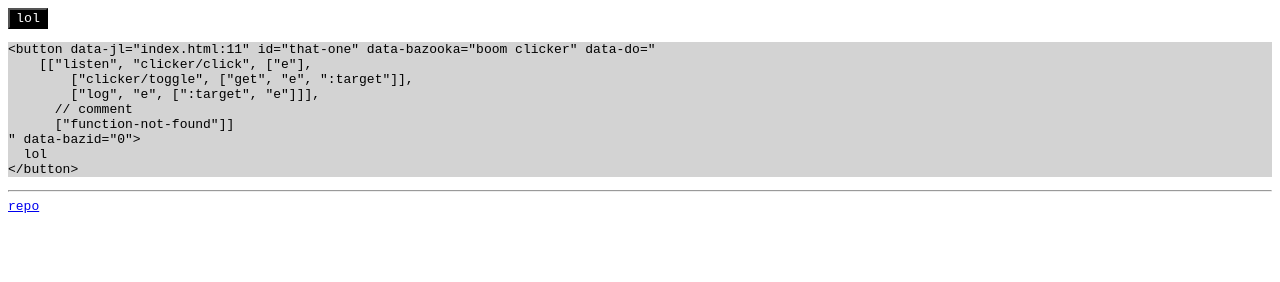
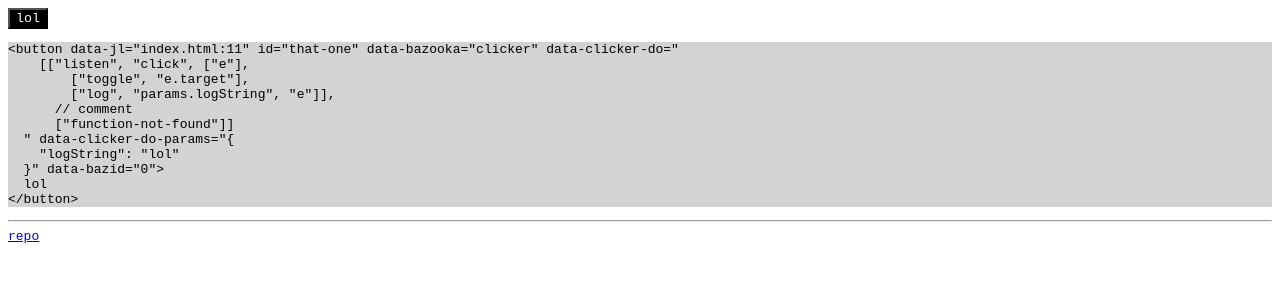
Before and after one commit to zemlanin/kaboom-drafts, a website: page index.html in a window 1280 px wide. Both pictures are taken after a click on the button "lol". Drawn offline with nearby package versions, Linux system fonts and the light colour scheme.

Commit message:
move kaboom logic to a separate file

```diff
--- a/index.html
+++ b/index.html
@@ -8,129 +8,28 @@
   </style>
 </head>
 <body>
-  <button id="that-one" data-bazooka="boom clicker"
-    data-do='
-      [["listen", "clicker/click", ["e"],
-          ["clicker/toggle", ["get", "e", ":target"]],
-          ["log", "e", [":target", "e"]]],
+  <button id="that-one" data-bazooka="clicker"
+    data-clicker-do='
+      [["listen", "click", ["e"],
+          ["toggle", "e.target"],
+          ["log", "params.logString", "e"]],
         // comment
         ["function-not-found"]]
-  '>
+    '
+    data-clicker-do-params='{
+      "logString": "lol"
+    }'>
     lol
   </button>
   <pre data-bazooka="display" data-display="#that-one"></pre>
   <hr/>
   <a href="https://github.com/zemlanin/kaboom-drafts">repo</a>
-  <script type="text/javascript" src="./bazooka.js"></script>
-  <script type="text/javascript" src="https://cdnjs.cloudflare.com/ajax/libs/lodash.js/3.10.1/lodash.min.js"></script>
+  <script type="text/javascript" src="./dist/bazooka.js"></script>
+  <script type="text/javascript" src="./dist/kaboom.js"></script>
   <script type="text/javascript">
     'use strict'
-    var baseFn = function (bindings, bindingNames, funcs) {
-      return function () {
-        var result, bs = _.cloneDeep(bindings)
 
-        for (var i = 0; i < bindingNames.length; i++) {
-          bs[bindingNames[i]] = arguments[i]
-        }
-        for (var j = 0; j < funcs.length; j++) {
-          result = boomFuncs.resolve(bs, _.cloneDeep(funcs[j]))
-        }
-
-        bs = null
-        return result
-      }
-    }
-
-    var boomFuncs = {
-      // ============ core ============
-      call: function (bindings, args) {
-        var func, funcName = args[0]
-
-        if (!funcName) { return null }
-
-        if (boomFuncs["string?"](funcName)) {
-          func = function (obj) { return boomFuncs.get(obj, boomFuncs["string"](funcName)) }
-        } else {
-          func = boomFuncs.resolve(bindings, funcName)
-
-          if (!boomFuncs["function?"](func)) {
-            console.error(
-              'function `%s` is not found in current namespace %o\n%s',
-              funcName, bindings,
-              bindings.node.dataset.do.replace(/^\n|\n\s*$/g, '')
-            )
-
-            return null
-          }
-        }
-
-        return func.apply(
-          null,
-          func._boomWithBindings
-            ? [bindings].concat(args.splice(1))
-            : args.splice(1).map(boomFuncs.resolve.bind(null, _.cloneDeep(bindings)))
-        )
-      },
-      resolve: function (bindings, expr) {
-        if (_.isArray(expr)) { return boomFuncs.call(bindings, expr) }
-
-        if (boomFuncs["string?"](expr)) { return boomFuncs["string"](expr) }
-
-        if (expr.split) {
-          if (expr.split('/').length == 2) {
-            return ((bindings || {})[expr.split('/')[0]] || {})[expr.split('/')[1]]
-          } else if (expr.split('/').length > 2) {
-            throw new Error('Too many slashes', expr)
-          }
-        }
-
-        return (bindings || {})[expr] || boomFuncs[expr] || null
-      },
-      listen: function (bindings, evSymbol, bindingNames) {
-        return bindings[evSymbol.split('/')[0]].events[evSymbol.split('/')[1]](
-          bindings.node,
-          baseFn(bindings, bindingNames, Array.prototype.splice.call(arguments, 3))
-        )
-      },
-      // ======== library ========
-      "string?": function (expr) {
-        return expr != null && !!expr.startsWith && expr.startsWith(':')
-      },
-      "function?": function (expr) { return !!expr && !!expr.apply },
-      string: function (expr) {
-        if (boomFuncs["string?"](expr)) {
-          return expr.replace(/^:/, '')
-        }
-        return expr
-      },
-      log: console.log.bind(console),
-      get: function (obj, key) { return obj[key] },
-    }
-
-    boomFuncs.call._boomWithBindings = true
-    boomFuncs.resolve._boomWithBindings = true
-    boomFuncs.listen._boomWithBindings = true
-
-    var boom = {
-      bazFunc: function (node) {
-        var doJSON = JSON.parse(node.dataset.do.replace(/^\s*\/\/.*$/gm, ''))
-        var bindings = _.merge(Baz(node).getComponents(), {node: node})
-
-        for (var i = 0; i < doJSON.length; i++) {
-          boomFuncs.resolve(bindings, doJSON[i])
-        }
-
-        doJSON = null
-        bindings = null
-      },
-    }
-
-    // ===================================
-
-    var clicker, display
-
-    clicker = {
-      bazFunc: function (node) {},
+    var clickerBoom = window.kaboom('clicker', {
       events: {
         click: function (node, pub) { node.onclick = pub }
       },
@@ -141,9 +40,13 @@
           node.setAttribute('style', 'background-color: black; color: white')
         }
       }
+    })
+
+    var clicker = function (node) {
+      clickerBoom(node)
     }
 
-    display = function (node) {
+    var display = function (node) {
       var displayedNode = document.querySelector(node.dataset.display)
 
       if (displayedNode) {
@@ -151,13 +54,12 @@
       }
     }
 
-    Baz.register({
-      boom: boom,
+    window.Baz.register({
       clicker: clicker,
       display: display,
     })
 
-    Baz.refresh()
+    window.Baz.refresh()
   </script>
 </body>
 </html>
--- /dev/null
+++ b/rollup.config.js
@@ -0,0 +1,14 @@
+import uglify from 'rollup-plugin-uglify';
+import commonjs from 'rollup-plugin-commonjs';
+import nodeResolve from 'rollup-plugin-node-resolve';
+
+export default {
+  entry: 'src/index.js',
+  dest: 'dist/kaboom.js',
+  format: 'umd',
+  plugins: [
+    nodeResolve({}),
+    commonjs({}),
+  ],
+  moduleName: 'kaboom'
+};
--- /dev/null
+++ b/src/index.js
@@ -0,0 +1,84 @@
+import zipObject from 'lodash/zipObject'
+import isFunction from 'lodash/isFunction'
+import isArray from 'lodash/isArray'
+import isString from 'lodash/isString'
+import identity from 'lodash/identity'
+import get from 'lodash/get'
+
+var baseFn = function baseFn (bindings, bindingNames, handlers) {
+  return function () {
+    var result
+    var bs = Object.assign({}, bindings, zipObject(bindingNames, arguments))
+
+    for (var j = 0; j < handlers.length; j++) {
+      result = bindings.resolve(bs, handlers[j].map(identity))
+    }
+
+    bs = null
+    return result
+  }
+}
+
+var boomFuncs = {
+  call: function (bindings, args) {
+    var funcName = args[0]
+
+    var func = bindings.resolve(bindings, funcName)
+    if (!isFunction(func)) {
+      console.error(
+        'function `%s` is not found in current namespace %o\n%s',
+        funcName, bindings,
+        bindings.node.dataset[bindings.prefix + 'Do'].replace(/^\n|\n\s*$/g, '')
+      )
+
+      return null
+    }
+
+    return func.apply(
+      null,
+      func._boomWithBindings
+        ? [bindings].concat(args.splice(1))
+        : args.splice(1).map(bindings.resolve.bind(null, bindings))
+    )
+  },
+  resolve: function (bindings, expr) {
+    if (isArray(expr)) { return bindings.call(bindings, expr) }
+    if (isString(expr)) { return get(bindings, expr) }
+    if (isObject(expr)) { return expr }
+  },
+  listen: function (bindings, evSymbol, bindingNames) {
+    return bindings.events[evSymbol](
+      bindings.node,
+      baseFn(bindings, bindingNames, Array.prototype.splice.call(arguments, 3))
+    )
+  },
+  log: console.log.bind(console),
+  error: console.error.bind(console),
+}
+
+boomFuncs.call._boomWithBindings = true
+boomFuncs.resolve._boomWithBindings = true
+boomFuncs.listen._boomWithBindings = true
+
+export default function boom (prefix, bindings) {
+  return function (node) {
+    var extendedBindings = Object.assign(
+      {node: node, prefix: prefix},
+      boomFuncs,
+      bindings
+    )
+
+    if (node.dataset[prefix + 'DoParams']) {
+      extendedBindings = Object.assign(
+        extendedBindings,
+        {params: JSON.parse(node.dataset[prefix + 'DoParams'].replace(/^\s*\/\/.*$/gm, ''))}
+      )
+    }
+
+    JSON
+      .parse(node.dataset[prefix + 'Do'].replace(/^\s*\/\/.*$/gm, ''))
+      .forEach(boomFuncs.resolve.bind(null, extendedBindings))
+
+    extendedBindings = null
+  }
+}
```
Also changed, not shown: package.json (added, +29 -0 lines), README.md, dist/bazooka.js (renamed from bazooka.js), dist/kaboom.js (added), 1 other file.
